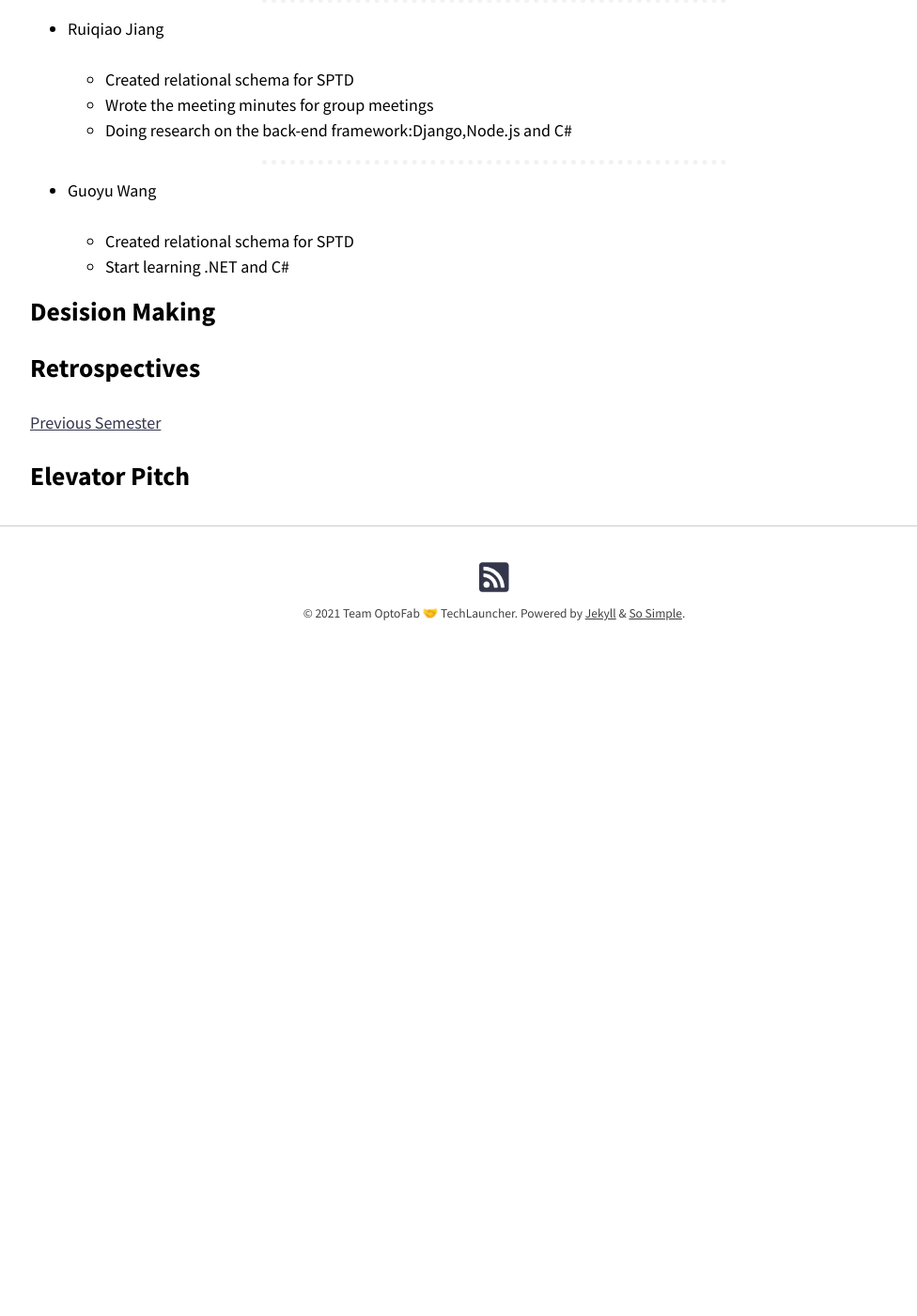
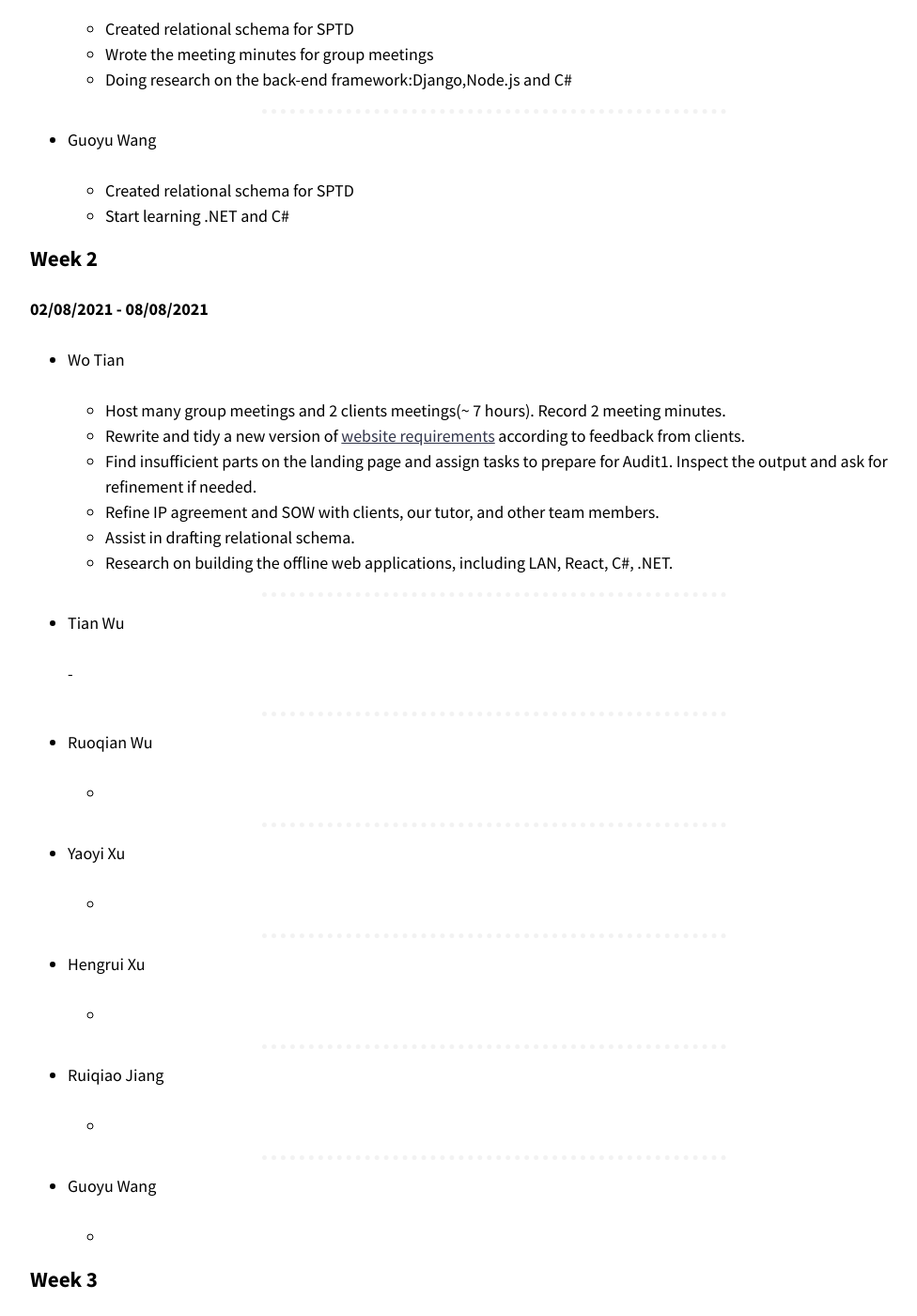
Before and after one commit to optofab/optofab.github.io, a Jekyll site: the page built from logs.md, in a window 1280 px wide and 1400 px high, scrolled down 6205 px. Shown: the whole window at 94% size, without its empty margins (114-1090 px from the left). Built offline with Jekyll 4.4.1, drawn with Linux system fonts in a browser that asks for light colours; nearby versions of some CDN libraries; emoji names are drawn with the system emoji font; before the commit the page ends 6941 px from its top, so only the background shows below that; some of the changed text lies outside the part shown.

Commit message:
Update logs.md

```diff
--- a/logs.md
+++ b/logs.md
@@ -184,9 +184,9 @@ OptoFab:
 
 - Wo Tian
 
-  - Host group meeetings and attend clients meetings.
-  - Integrate customers' suggestions for refining the website to a To-do list
-  - Write semester plan.
+  - Host group meetings and client meetings(~ 5 hours). Record 2 meeting minutes.
+  - Integrate customers' suggestions for refining the website to a To-do list (see meeting minutes for more information).
+  - Write a semester plan.
   - Consult with Dr. Yu Lin regarding database design
   - Meet with CSIT and discuss technical requirements
 
@@ -237,6 +237,102 @@ OptoFab:
   - Created relational schema for SPTD
   - Start learning .NET and C#
 
+### Week 2
+
+**02/08/2021 - 08/08/2021**
+
+- Wo Tian
+
+  - Host many group meetings and 2 clients meetings(~ 7 hours). Record 2 meeting minutes.
+  - Rewrite and tidy a new version of [website requirements](https://docs.google.com/document/d/1K6BDtx4HNr7nXfBvyVaer5aA4DEk6mZs-fV2cHWTnoQ/edit?usp=sharing) according to feedback from clients.
+  - Find insufficient parts on the landing page and assign tasks to prepare for Audit1. Inspect the output and ask for refinement if needed.
+  - Refine IP agreement and SOW with clients, our tutor, and other team members.
+  - Assist in drafting relational schema.
+  - Research on building the offline web applications, including LAN, React, C#, .NET.
+
+<hr class="hr-dotted">
+
+- Tian Wu
+
+  -
+
+<hr class="hr-dotted">
+
+- Ruoqian Wu
+
+  -
+
+<hr class="hr-dotted">
+
+- Yaoyi Xu
+
+  -
+
+<hr class="hr-dotted">
+
+- Hengrui Xu
+
+  -
+
+<hr class="hr-dotted">
+
+- Ruiqiao Jiang
+
+  -
+
+<hr class="hr-dotted">
+
+- Guoyu Wang
+
+  -
+
+### Week 3
+
+**09/08/2021 - 15/08/2021**
+
+- Wo Tian
+
+  -
+
+<hr class="hr-dotted">
+
+- Tian Wu
+
+  -
+
+<hr class="hr-dotted">
+
+- Ruoqian Wu
+
+  -
+
+<hr class="hr-dotted">
+
+- Yaoyi Xu
+
+  -
+
+<hr class="hr-dotted">
+
+- Hengrui Xu
+
+  -
+
+<hr class="hr-dotted">
+
+- Ruiqiao Jiang
+
+  -
+
+<hr class="hr-dotted">
+
+- Guoyu Wang
+
+  -
+
+
+
+
 ## Desision Making
 
 ## Retrospectives
```
Also changed, not shown: other parts of logs.md (+1 -1 lines).
